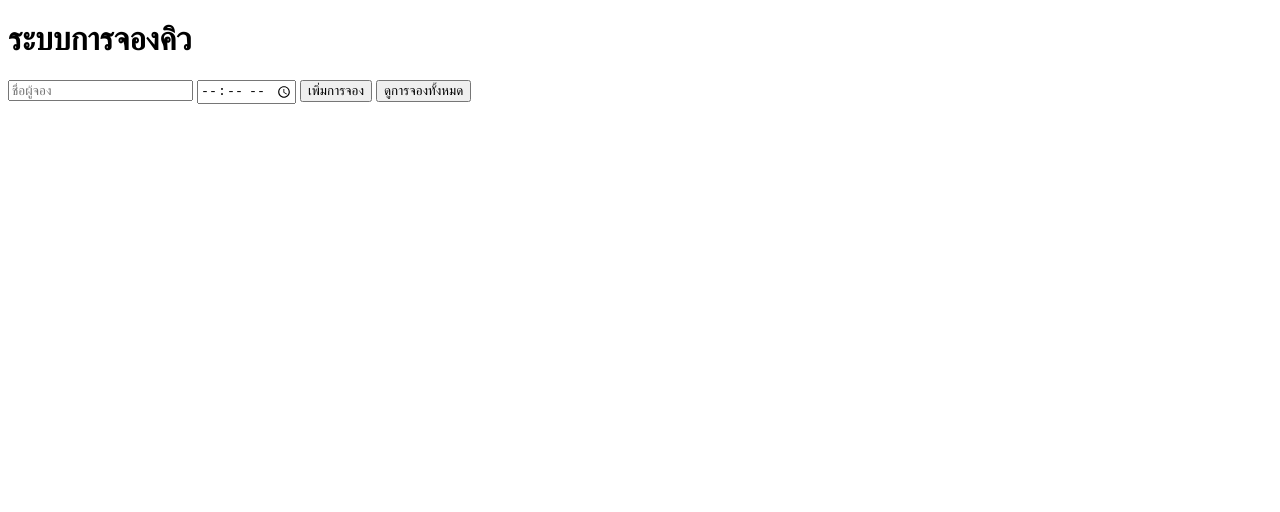
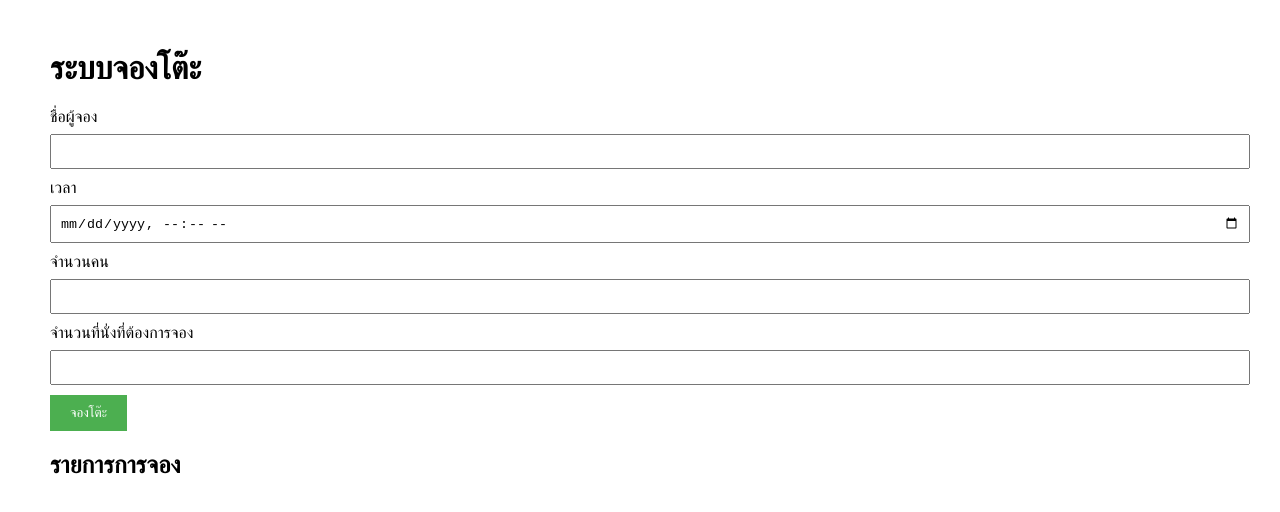
Before and after one commit to sornZ135/Queue-system, a plain HTML site: page index.html in a window 1280 px wide. Drawn offline with Linux system fonts and the light colour scheme.

Commit message:
index.html

```diff
--- a/index.html
+++ b/index.html
@@ -2,42 +2,115 @@
 <html lang="th">
 <head>
     <meta charset="UTF-8">
-    <title>ระบบการจองคิว</title>
+    <meta name="viewport" content="width=device-width, initial-scale=1.0">
+    <title>จองโต๊ะ</title>
+    <style>
+        body {
+            font-family: Arial, sans-serif;
+            margin: 50px;
+        }
+        label {
+            display: block;
+            margin-bottom: 8px;
+        }
+        input, select {
+            padding: 8px;
+            margin-bottom: 10px;
+            width: 100%;
+        }
+        button {
+            padding: 10px 20px;
+            background-color: #4CAF50;
+            color: white;
+            border: none;
+            cursor: pointer;
+        }
+        button:hover {
+            background-color: #45a049;
+        }
+        #booking-list {
+            margin-top: 20px;
+        }
+    </style>
+</head>
+<body>
+
+    <h1>ระบบจองโต๊ะ</h1>
+
+    <form id="bookingForm">
+        <label for="name">ชื่อผู้จอง</label>
+        <input type="text" id="name" required>
+
+        <label for="time">เวลา</label>
+        <input type="datetime-local" id="time" required>
+
+        <label for="people">จำนวนคน</label>
+        <input type="number" id="people" min="1" required>
+
+        <label for="seats">จำนวนที่นั่งที่ต้องการจอง</label>
+        <input type="number" id="seats" min="1" required>
+
+        <button type="submit">จองโต๊ะ</button>
+    </form>
+
+    <div id="booking-list">
+        <h2>รายการการจอง</h2>
+        <ul id="bookings"></ul>
+    </div>
+
     <script>
-        async function addBooking() {
+        document.getElementById('bookingForm').addEventListener('submit', function(e) {
+            e.preventDefault();
+
+            // ดึงค่าจากฟอร์ม
             const name = document.getElementById('name').value;
             const time = document.getElementById('time').value;
-            const response = await fetch('https://yourapiurl.com/api/queue', { // เปลี่ยน URL นี้ให้เป็น API ของคุณ
-                method: 'POST',
-                headers: {
-                    'Content-Type': 'application/json',
-                },
-                body: JSON.stringify({ name, time }),
+            const people = document.getElementById('people').value;
+            const seats = document.getElementById('seats').value;
+
+            // สร้างวัตถุการจอง
+            const booking = {
+                name: name,
+                time: time,
+                people: people,
+                seats: seats
+            };
+
+            // ดึงข้อมูลจาก localStorage
+            let bookings = JSON.parse(localStorage.getItem('bookings')) || [];
+
+            // เพิ่มการจองใหม่ลงในรายการ
+            bookings.push(booking);
+
+            // เก็บข้อมูลกลับไปใน localStorage
+            localStorage.setItem('bookings', JSON.stringify(bookings));
+
+            // เคลียร์ฟอร์ม
+            document.getElementById('bookingForm').reset();
+
+            // อัพเดตรายการการจอง
+            displayBookings();
+        });
+
+        // ฟังก์ชันเพื่อแสดงรายการการจอง
+        function displayBookings() {
+            const bookings = JSON.parse(localStorage.getItem('bookings')) || [];
+            const bookingsList = document.getElementById('bookings');
+
+            // เคลียร์รายการเก่า
+            bookingsList.innerHTML = '';
+
+            // เพิ่มรายการใหม่
+            bookings.forEach((booking, index) => {
+                const li = document.createElement('li');
+                li.textContent = `${booking.name} - ${booking.time} - จำนวนคน: ${booking.people} - จำนวนที่นั่งที่จอง: ${booking.seats}`;
+                bookingsList.appendChild(li);
             });
-            if (response.ok) {
-                alert('การจองถูกเพิ่มแล้ว');
-            }
         }
 
-        async function fetchBookings() {
-            const response = await fetch('https://yourapiurl.com/api/queue'); // เปลี่ยน URL นี้ให้เป็น API ของคุณ
-            const bookings = await response.json();
-            const list = document.getElementById('booking-list');
-            list.innerHTML = '';
-            bookings.forEach(booking => {
-                const item = document.createElement('li');
-                item.textContent = `${booking.name} - ${booking.time} (${booking.status})`;
-                list.appendChild(item);
-            });
-        }
+        // เรียกฟังก์ชันแสดงรายการเมื่อโหลดหน้าเว็บ
+        displayBookings();
     </script>
-</head>
-<body>
-    <h1>ระบบการจองคิว</h1>
-    <input type="text" id="name" placeholder="ชื่อผู้จอง">
-    <input type="time" id="time">
-    <button onclick="addBooking()">เพิ่มการจอง</button>
-    <button onclick="fetchBookings()">ดูการจองทั้งหมด</button>
-    <ul id="booking-list"></ul>
+
 </body>
 </html>
```
